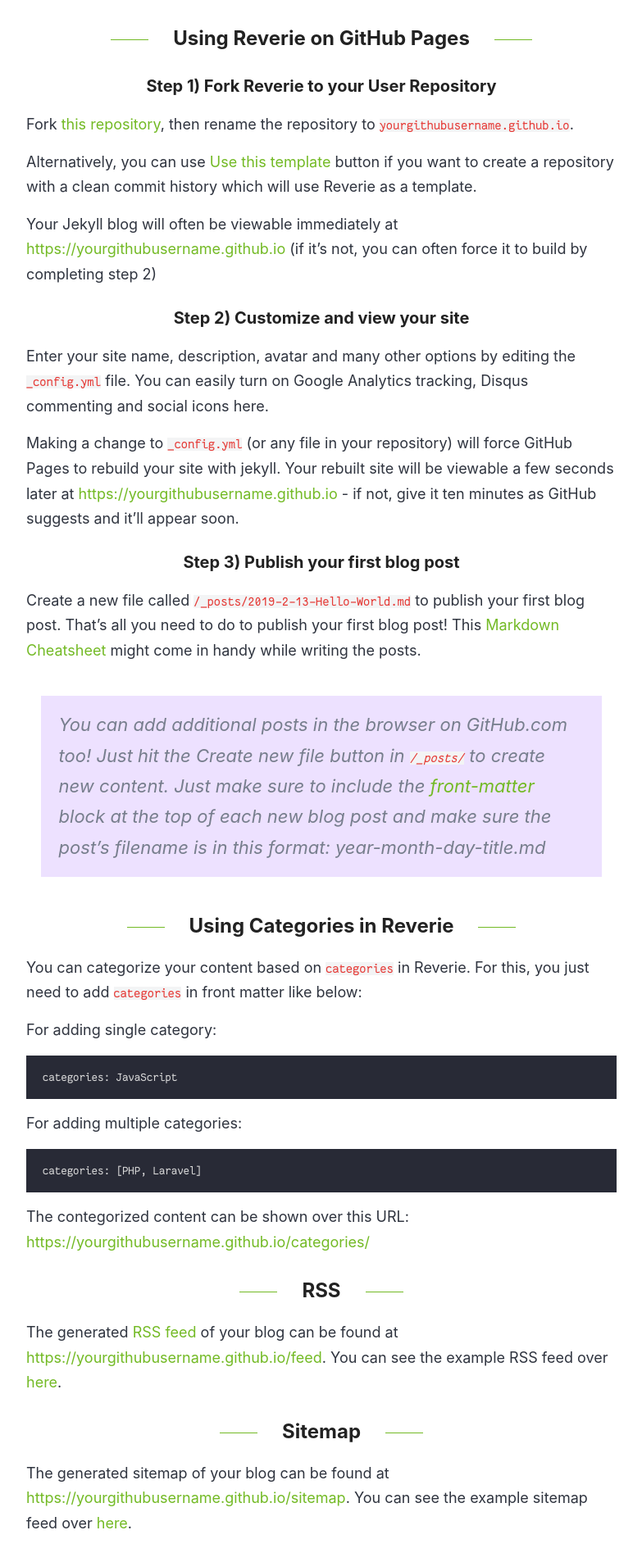
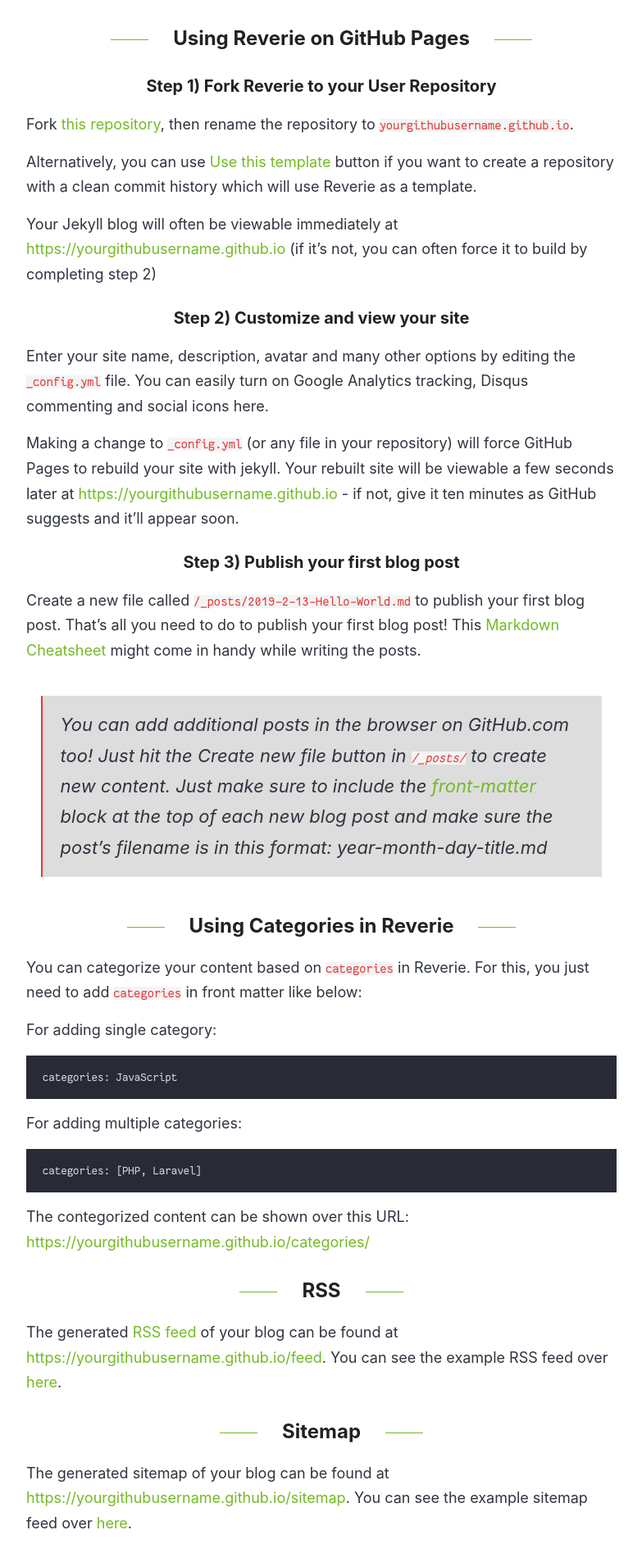
Before and after one commit to DasCapschen/dascapschen.github.io, a Jekyll site: the page built from _posts/2019-02-13-introducing-reverie-jekyll-theme.md, in a window 1280 px wide. Shown: the part 1427-3333 px from the top of the page at 82% size, without its empty margins (248-1031 px from the left). Built offline with Jekyll 4.4.1, drawn with Linux system fonts in a browser that asks for light colours; some web fonts are replaced; comment, search, counter and statistics services are not loaded.

Commit message:
Update style.scss

```diff
--- a/assets/style.scss
+++ b/assets/style.scss
@@ -372,12 +372,12 @@ nav {
 .post {
   blockquote {
     margin: 1.8em .8em;
-    /*border-left: 2px solid $gray;*/
+    border-left: 2px solid $red;
     padding: 0.1em 1em;
-    color: $gray;
+    //color: $gray;
     font-size: 22px;
     font-style: italic;
-    background-color: #ede1ff;
+    background-color: $lightGray;
   }
 
   .you-may-like{
```
